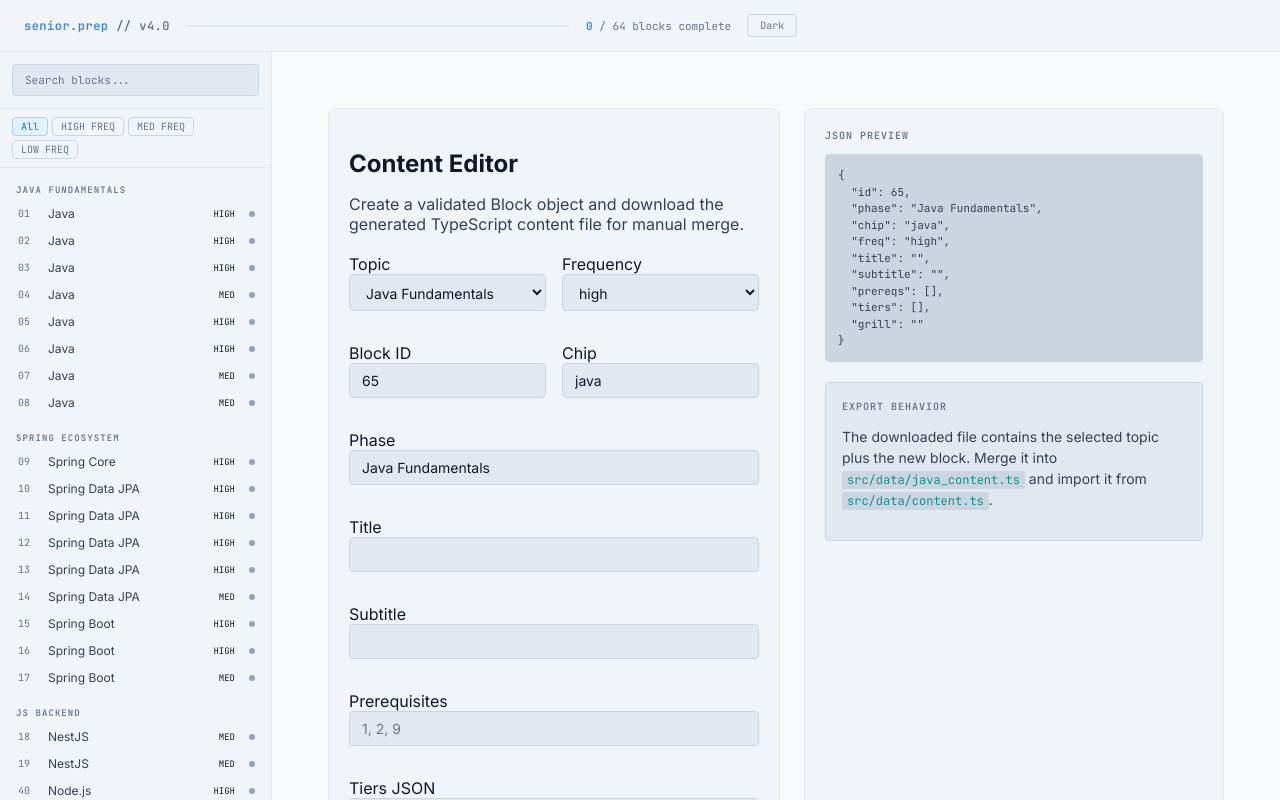
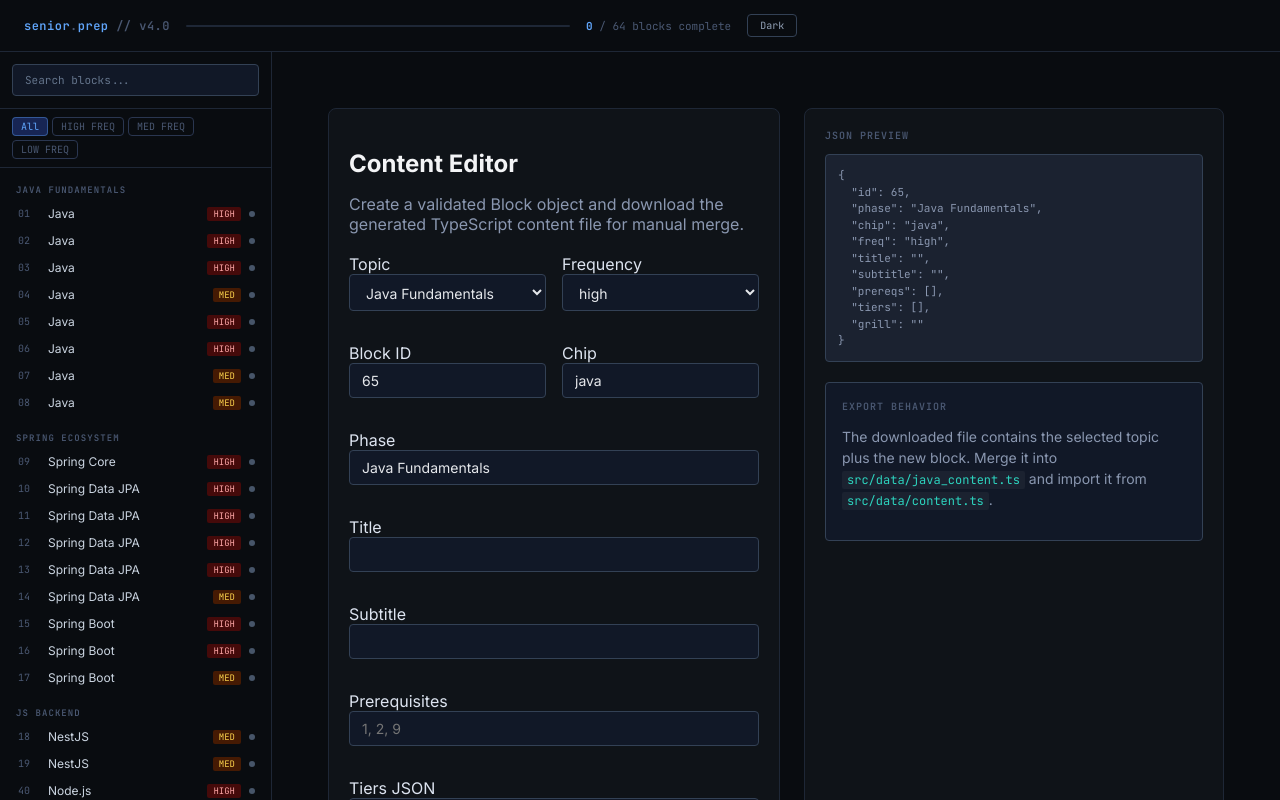
Before and after one commit to Abu-Sadeed/interview-prep, a React (Vite) app: page /editor/new in a window 1280 px wide. Shown: the top 800 px of the page. Built offline with nearby package versions, Linux system fonts and the light colour scheme.

Commit message:
Refactor: Implement dark mode styles for improved UI experience

```diff
--- a/src/styles/app.css
+++ b/src/styles/app.css
@@ -17,6 +17,19 @@
   --color-red: #ef4444;
   --color-amber: #f59e0b;
   --color-violet: #8b5cf6;
+}
+
+.dark {
+  --color-bg: #090c10;
+  --color-bg2: #0f1318;
+  --color-bg3: #151a22;
+  --color-bg4: #1b2230;
+  --color-border: #1e2736;
+  --color-border2: #2a3650;
+  --color-border3: #3a4d6a;
+  --color-text: #dde4f0;
+  --color-text2: #8a97b0;
+  --color-text3: #4a5872;
 }
 
 * {
@@ -48,10 +61,437 @@ body {
   border-radius: 3px;
 }
 
-.app {
-  min-height: 100vh;
-  display: grid;
-  grid-template-columns: 272px minmax(0, 1fr);
+.dark .app-header {
+  border-bottom-color: #1e2736;
+  background: #090c10;
+}
+
+.dark .app-header-brand {
+  color: #60a5fa;
+}
+
+.dark .app-header-text strong {
+  color: #60a5fa;
+}
+
+.dark .app-btn {
+  border-color: #334155;
+  color: #94a3b8;
+}
+
+.dark .app-btn:hover {
+  border-color: #60a5fa;
+  color: #60a5fa;
+}
+
+.dark .app-sidebar {
+  border-right-color: #1e2736;
+  background: #090c10;
+}
+
+.dark .app-sidebar-header {
+  border-bottom-color: #1e2736;
+}
+
+.dark .app-search {
+  border-color: #334155;
+  background: #111827;
+  color: #e5e7eb;
+}
+
+.dark .app-search:focus {
+  border-color: #60a5fa;
+}
+
+.dark .app-search::placeholder {
+  color: #64748b;
+}
+
+.dark .filter-bar {
+  border-bottom-color: #1e2736;
+}
+
+.dark .filter-btn-active-all {
+  border-color: rgba(96, 165, 250, 0.4);
+  background: #172554;
+  color: #60a5fa;
+}
+
+.dark .filter-btn-active-high {
+  border-color: rgba(248, 113, 113, 0.4);
+  background: #450a0a;
+  color: #fca5a5;
+}
+
+.dark .filter-btn-active-med {
+  border-color: rgba(251, 191, 36, 0.4);
+  background: #451a03;
+  color: #fcd34d;
+}
+
+.dark .filter-btn-active-low {
+  border-color: #64748b;
+  background: #1b2230;
+  color: #cbd5e1;
+}
+
+.dark .filter-btn:hover {
+  border-color: #475569;
+  color: #cbd5e1;
+}
+
+.dark .nav-link-active {
+  background: #111827;
+}
+
+.dark .nav-link-done:hover {
+  background: #111827;
+}
+
+.dark .nav-link-title {
+  color: #cbd5e1;
+}
+
+.dark .nav-link-active .nav-link-title {
+  color: #e5e7eb;
+}
+
+.dark .nav-link-dot-idle {
+  background: #475569;
+}
+
+.dark .stat-card {
+  border-color: #1e2736;
+  background: #0f1318;
+}
+
+.dark .stat-card-value {
+  color: #60a5fa;
+}
+
+.dark .card {
+  border-color: #1e2736;
+  background: #0f1318;
+}
+
+.dark .card:hover {
+  background: #1f2937;
+}
+
+.dark .card-title {
+  color: #f3f4f6;
+}
+
+.dark .chip-java {
+  background: #172554;
+  border-color: #1e3a8a;
+  color: #93c5fd;
+}
+
+.dark .chip-spring {
+  background: #022c22;
+  border-color: #064e3b;
+  color: #6ee7b7;
+}
+
+.dark .chip-db {
+  background: #451a03;
+  border-color: #78350f;
+  color: #fcd34d;
+}
+
+.dark .chip-messaging {
+  background: #450a0a;
+  border-color: #7f1d1d;
+  color: #fca5a5;
+}
+
+.dark .chip-api {
+  background: #2e1065;
+  border-color: #4c1d95;
+  color: #c4b5fd;
+}
+
+.dark .chip-infra {
+  background: #042f2e;
+  border-color: #115e59;
+  color: #5eead4;
+}
+
+.dark .chip-frontend {
+  background: #451a03;
+  border-color: #78350f;
+  color: #fcd34d;
+}
+
+.dark .chip-arch {
+  background: #2e1065;
+  border-color: #4c1d95;
+  color: #c4b5fd;
+}
+
+.dark .chip-nestjs {
+  background: #1e1b4b;
+  border-color: #312e81;
+  color: #a5b4fc;
+}
+
+.dark .chip-nodejs {
+  background: #1a2e05;
+  border-color: #365314;
+  color: #bef264;
+}
+
+.dark .chip-ts {
+  background: #082f49;
+  border-color: #0c4a6e;
+  color: #7dd3fc;
+}
+
+.dark .chip-soft {
+  background: #4a044e;
+  border-color: #701a75;
+  color: #f0abfc;
+}
+
+.dark .tag-high {
+  background: #450a0a;
+  border-color: #7f1d1d;
+  color: #fca5a5;
+}
+
+.dark .tag-medium {
+  background: #451a03;
+  border-color: #78350f;
+  color: #fcd34d;
+}
+
+.dark .tag-low {
+  background: #0f172a;
+  border-color: #334155;
+  color: #94a3b8;
+}
+
+.dark .tone-slate {
+  background: #151a22;
+  border-color: #2a3650;
+  color: #8a97b0;
+}
+
+.dark .block-detail-title {
+  color: #f3f4f6;
+}
+
+.dark .prereq-link {
+  border-color: #334155;
+  background: #111827;
+  color: #60a5fa;
+}
+
+.dark .prereq-link:hover {
+  border-color: #60a5fa;
+}
+
+.dark .tier-panel {
+  border-color: #1e2736;
+  background: #0f1318;
+}
+
+.dark .tier-label {
+  background: rgba(96, 165, 250, 0.2);
+  color: #60a5fa;
+}
+
+.dark .tier-title {
+  color: #f3f4f6;
+}
+
+.dark .tier-section-heading {
+  border-bottom-color: #1e2736;
+  color: #60a5fa;
+}
+
+.dark .tier-traps {
+  border-color: rgba(248, 113, 113, 0.4);
+  background: rgba(69, 10, 10, 0.4);
+}
+
+.dark .tier-traps-title {
+  color: #fca5a5;
+}
+
+.dark .tier-checkpoint {
+  border-color: rgba(52, 211, 153, 0.4);
+  background: rgba(6, 78, 59, 0.2);
+}
+
+.dark .tier-checkpoint-title {
+  color: #6ee7b7;
+}
+
+.dark .tier-checkpoint-hint {
+  border-top-color: rgba(52, 211, 153, 0.4);
+}
+
+.dark .grill-section {
+  border-color: #1e2736;
+  background: #0f1318;
+}
+
+.dark .grill-header {
+  border-bottom-color: #1e2736;
+  background: #151a22;
+}
+
+.dark .grill-title {
+  color: #f3f4f6;
+}
+
+.dark .grill-tabs {
+  border-bottom-color: #1e2736;
+}
+
+.dark .grill-tab-active {
+  border-color: #475569;
+  background: #1b2230;
+  color: #e5e7eb;
+}
+
+.dark .grill-body {
+  border-color: #334155;
+  background: #1b2230;
+}
+
+.dark .grill-copy-btn {
+  border-color: #334155;
+  background: #111827;
+  color: #9ca3af;
+}
+
+.dark .grill-copy-btn:hover {
+  border-color: #60a5fa;
+  color: #60a5fa;
+}
+
+.dark .grill-copy-btn-success {
+  border-color: #6ee7b7 !important;
+  background: rgba(6, 78, 59, 0.3) !important;
+  color: #6ee7b7 !important;
+}
+
+.dark .grill-footer {
+  border-top-color: #1e2736;
+}
+
+.dark .done-btn {
+  color: #6ee7b7;
+}
+
+.dark .done-btn:hover {
+  background: rgba(6, 78, 59, 0.2);
+}
+
+.dark .done-btn-done {
+  border-color: #6ee7b7;
+  background: rgba(6, 78, 59, 0.3);
+  color: #6ee7b7;
+}
+
+.dark .nav-buttons {
+  border-top-color: #1e2736;
+}
+
+.dark .nav-btn {
+  border-color: #334155;
+  color: #9ca3af;
+}
+
+.dark .nav-btn:hover {
+  border-color: #60a5fa;
+  color: #60a5fa;
+}
+
+.dark .nav-btn-next {
+  background: rgba(8, 47, 73, 0.5);
+  color: #7dd3fc;
+}
+
+.dark .nav-btn-next:hover {
+  background: rgba(8, 47, 73, 0.7);
+}
+
+.dark .editor-panel {
+  border-color: #1e2736;
+  background: #0f1318;
+}
+
+.dark .editor-title {
+  color: #f3f4f6;
+}
+
+.dark .form-input {
+  border-color: #334155;
+  background: #111827;
+  color: #e5e7eb;
+}
+
+.dark .form-input:focus {
+  border-color: #60a5fa;
+}
+
+.dark .form-btn-primary {
+  border-color: #1e3a8a;
+  background: #172554;
+  color: #93c5fd;
+}
+
+.dark .form-btn-primary:hover {
+  background: #1e3a8a;
+}
+
+.dark .form-btn-success {
+  border-color: #064e3b;
+  background: #022c22;
+  color: #6ee7b7;
+}
+
+.dark .form-btn-success:hover {
+  background: #064e3b;
+}
+
+.dark .form-btn-ghost {
+  border-color: #334155;
+  color: #94a3b8;
+}
+
+.dark .form-btn-ghost:hover {
+  border-color: #60a5fa;
+  color: #60a5fa;
+}
+
+.dark .form-errors {
+  border-color: rgba(248, 113, 113, 0.4);
+  background: rgba(69, 10, 10, 0.4);
+  color: #fca5a5;
+}
+
+.dark .json-preview {
+  border-color: #334155;
+  background: #1b2230;
+  color: #8a97b0;
+}
+
+.dark .json-preview-hint {
+  border-color: #334155;
+  background: #111827;
+}
+
+.dark .json-preview-hint code {
+  color: #2dd4bf;
+}
+
+.dark .rich-html code {
+  background: #1b2230;
 }
 
 .app-header {
@@ -134,6 +574,19 @@ body {
   height: calc(100vh - 3.25rem);
   border-right: 1px solid var(--color-border);
   background: var(--color-bg2);
+}
+
+.app-layout {
+  min-height: 100vh;
+  display: flex;
+  flex-direction: column;
+}
+
+.app {
+  min-height: 100vh;
+  display: grid;
+  grid-template-columns: 272px minmax(0, 1fr);
+  flex: 1;
 }
 
 .app-sidebar-header {
```
